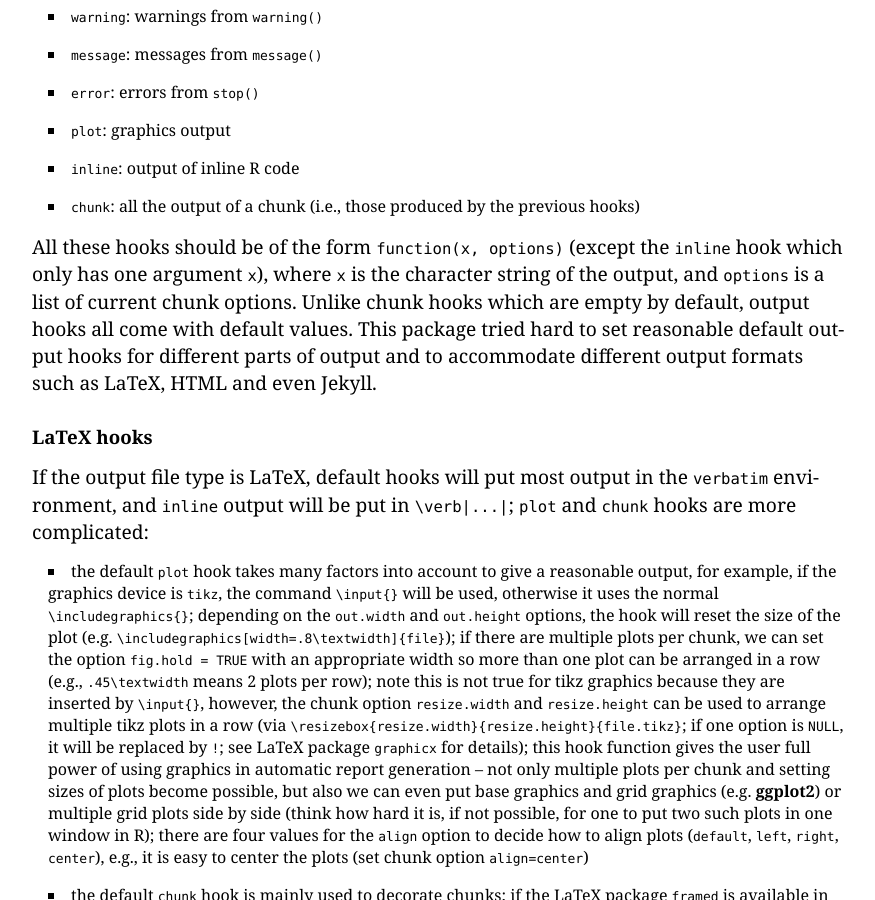
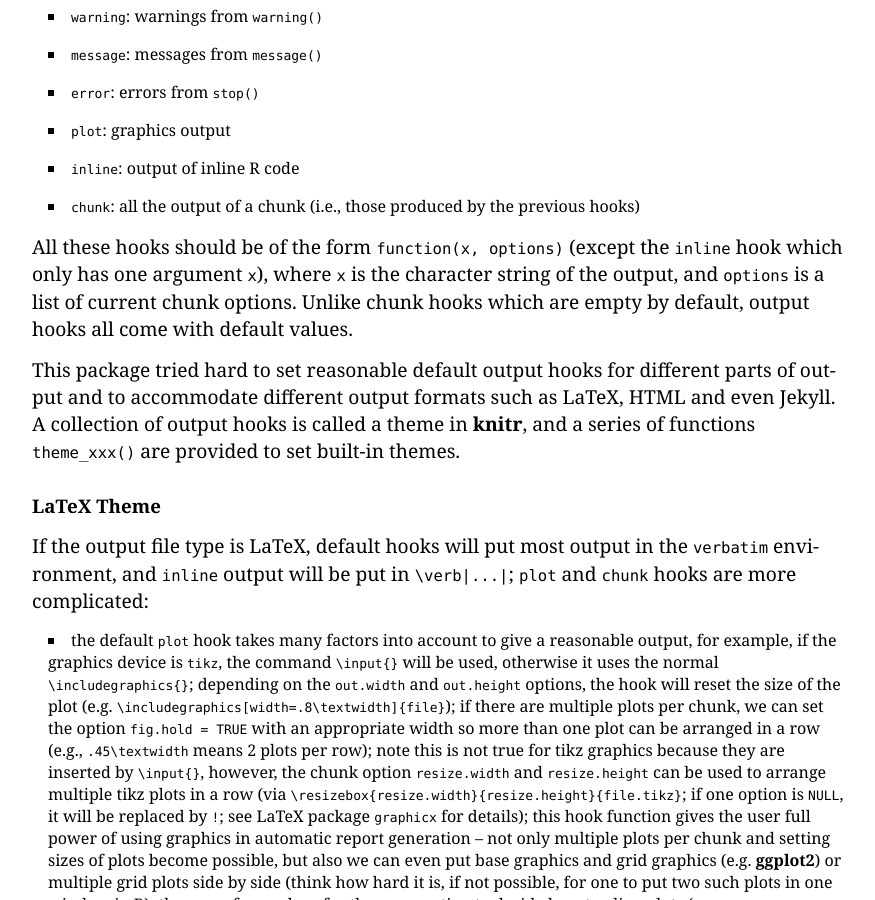
Before and after one commit to yihui/knitr, a Jekyll site: the page built from hooks.md, in a window 1280 px wide and 900 px high, scrolled down 2589 px. Shown: the whole window, without its empty margins (200-1075 px from the left). Built offline with Jekyll 4.4.1, drawn with Linux system fonts in a browser that asks for light colours; some web fonts are replaced; some of the changed text lies outside the part shown.

Commit message:
document themes

```diff
--- a/hooks.md
+++ b/hooks.md
@@ -86,19 +86,33 @@
 - `inline`: output of inline R code
 - `chunk`: all the output of a chunk (i.e., those produced by the previous hooks)
 
-All these hooks should be of the form `function(x, options)` (except the `inline` hook which only has one argument `x`), where `x` is the character string of the output, and `options` is a list of current chunk options. Unlike chunk hooks which are empty by default, output hooks all come with default values. This package tried hard to set reasonable default output hooks for different parts of output and to accommodate different output formats such as LaTeX, HTML and even Jekyll.
+All these hooks should be of the form `function(x, options)` (except the `inline` hook which only has one argument `x`), where `x` is the character string of the output, and `options` is a list of current chunk options. Unlike chunk hooks which are empty by default, output hooks all come with default values.
 
-### LaTeX hooks
+This package tried hard to set reasonable default output hooks for different parts of output and to accommodate different output formats such as LaTeX, HTML and even Jekyll. A collection of output hooks is called a theme in **knitr**, and a series of functions `theme_xxx()` are provided to set built-in themes.
+
+### LaTeX Theme
 
 If the output file type is LaTeX, default hooks will put most output in the `verbatim` environment, and `inline` output will be put in `\verb|...|`; `plot` and `chunk` hooks are more complicated:
 
 - the default `plot` hook takes many factors into account to give a reasonable output, for example, if the graphics device is `tikz`, the command `\input{}` will be used, otherwise it uses the normal `\includegraphics{}`; depending on the `out.width` and `out.height` options, the hook will reset the size of the plot (e.g. `\includegraphics[width=.8\textwidth]{file}`); if there are multiple plots per chunk, we can set the option `fig.hold = TRUE` with an appropriate width so more than one plot can be arranged in a row (e.g., `.45\textwidth` means 2 plots per row); note this is not true for tikz graphics because they are inserted by `\input{}`, however, the chunk option `resize.width` and `resize.height` can be used to arrange multiple tikz plots in a row (via `\resizebox{resize.width}{resize.height}{file.tikz}`; if one option is `NULL`, it will be replaced by `!`; see LaTeX package `graphicx` for details); this hook function gives the user full power of using graphics in automatic report generation -- not only multiple plots per chunk and setting sizes of plots become possible, but also we can even put base graphics and grid graphics (e.g. **ggplot2**) or multiple grid plots side by side (think how hard it is, if not possible, for one to put two such plots in one window in R); there are four values for the `align` option to decide how to align plots (`default`, `left`, `right`, `center`), e.g., it is easy to center the plots (set chunk option `align=center`)
 - the default `chunk` hook is mainly used to decorate chunks; if the LaTeX package `framed` is available in the user's TeX software package (TeXLive or MikTeX or other packages), the chunk hook will put the whole output in the `shaded` environment with customizable background colors (default is very light gray), which makes the chunks cognitively better (they stands out from other normal texts yet do not have a too strong visual impact)
 
-### HTML hooks
+### Sweave Theme
+
+Put source code in the `Sinput` environment, output in the `Soutput` enviroment and the whole chunk in the `Schunk` environment. The style file `Sweave.sty` is required to use this theme, or at least these three environments have to be defined.
+
+### HTML Theme
 
 To write output into an HTML file, the hooks will be automatically adjusted. Basically the output from chunks is put in `div` layers with classes, e.g. source code is in `<div class="knitr source"></div>`; the whole chunk output is in `<pre></pre>`; inline output is in `<code class="knitr inline"></code>`.
 
-### Jekyll hooks
+### Markdown Theme
+
+The source code and output will be indented by 4 spaces.
+
+### GFM Theme
+
+For GitHub Flavored Markdown, the source code is put in between **\`\`\`r** and **\`\`\`**; output is between **\`\`\`** and **\`\`\`**.
+
+### Jekyll Theme
 
 I need to build this site so I also set up some hooks especially for Jekyll, and they are actually quite simple: R souce code is put in a highlight environment with the language set to `r`, and the rest of output belongs to the highlight environemnt with the `text` language (nearly no highlighting at all). Currently plots are written out according to the syntax of Markdown.
```
